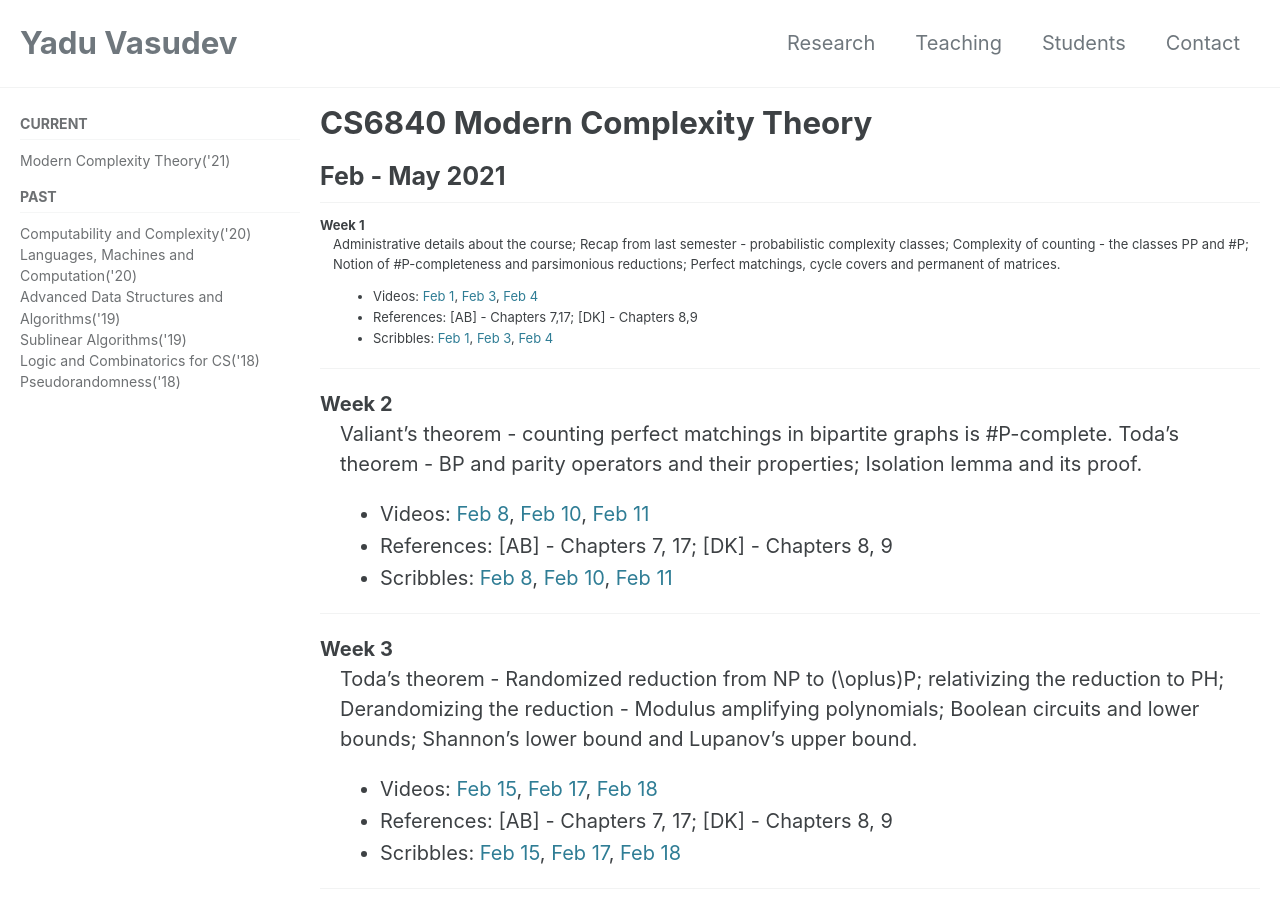
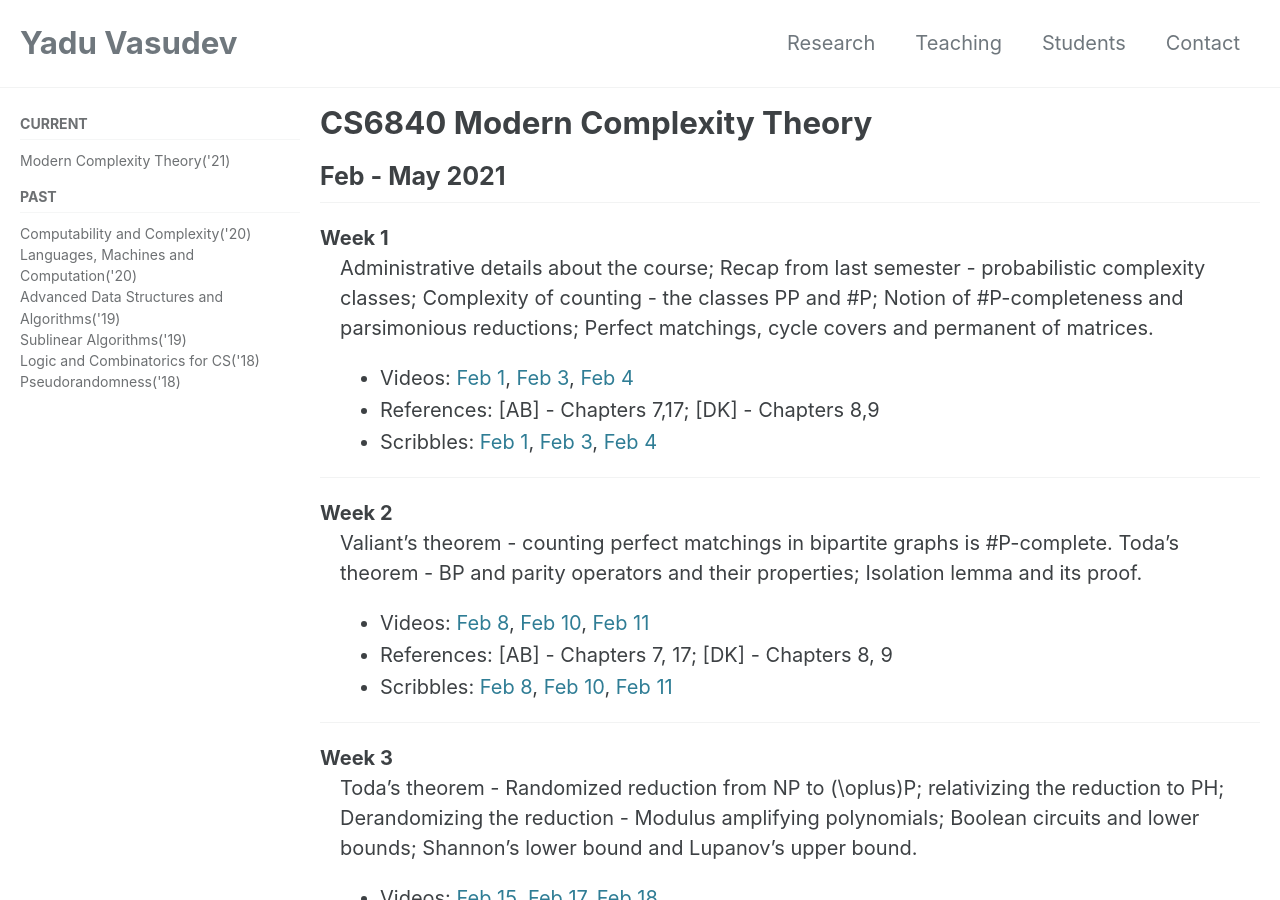
Before and after one commit to yaduvasudev/yaduvasudev.github.io, a Jekyll site: the page built from _pages/6840-21-lec.md, in a window 1280 px wide and 900 px high. Built offline with Jekyll 4.4.1, drawn with Linux system fonts in a browser that asks for light colours; cached includes are drawn as plain includes.

Commit message:
Update 6840-21-lec.md

```diff
--- a/_pages/6840-21-lec.md
+++ b/_pages/6840-21-lec.md
@@ -16,7 +16,6 @@ Week 1
 [Feb 4](https://drive.google.com/file/d/1J3GwBTSQXI2GQdhZHc-sEd0pJNBitKX8/view?usp=sharing)
 - References: [AB] - Chapters 7,17; [DK] - Chapters 8,9
 - Scribbles: [Feb 1](https://drive.google.com/file/d/1iGXILSPJ4yvStlkE29ygwj17227B9bPp/view?usp=sharing), [Feb 3](https://drive.google.com/file/d/1qI7ff28xvB4dJEvXbt6IEhr9B7lexXFg/view?usp=sharing), [Feb 4](https://drive.google.com/file/d/1xiI6qxu5YHHfC7-L4lO-sqTA9Bfws9nM/view?usp=sharing)
-{: style="font-size:small"}
 
 ---
 
```
